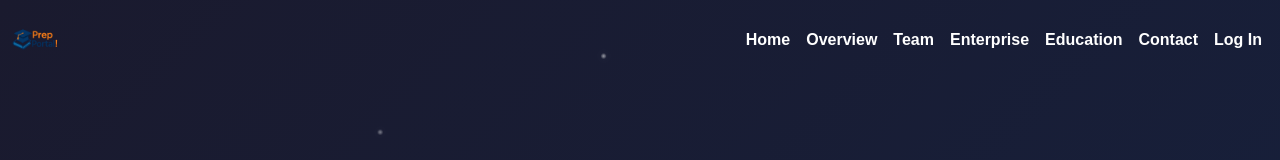
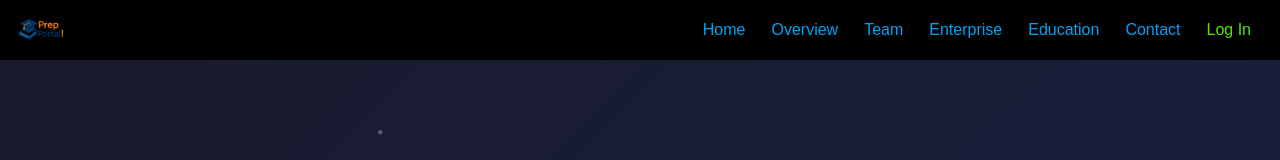
Before and after one commit to RinkuGuptaa/Prep_Portal, a React (Create React App) app: page / in a window 1280 px wide. Shown: the top 160 px of the page. Built offline with nearby package versions, Linux system fonts and the light colour scheme.

Commit message:
update the Navbar & css file

```diff
--- a/src/components/Navbar.jsx
+++ b/src/components/Navbar.jsx
@@ -1,10 +1,17 @@
-import React from 'react';
-import { Link, useNavigate  } from 'react-router-dom';
+import React, { useState, useRef, useEffect } from 'react';
+import { Link, useNavigate } from 'react-router-dom';
 import { toast } from 'react-toastify';
+
 const Navbar = () => {
   const navigate = useNavigate();
+  const [isNavCollapsed, setIsNavCollapsed] = useState(true);
+  const navbarRef = useRef(null);
 
- const handleEducationClick = (e) => {
+  const handleNavToggle = () => {
+    setIsNavCollapsed(!isNavCollapsed);
+  };
+
+  const handleEducationClick = (e) => {
     const user = localStorage.getItem('user');
     if (!user) {
       e.preventDefault();
@@ -12,10 +19,8 @@ const Navbar = () => {
         position: "top-center",
         autoClose: 3000,
       });
-      // Open the login/signup modal
       const modal = document.getElementById('authModal');
       if (modal) {
-        // Bootstrap modal show
         window.$('#authModal').modal('show');
       }
     } else {
@@ -24,46 +29,69 @@ const Navbar = () => {
         autoClose: 1500,
       });
     }
-    // else allow navigation
   };
 
+  // Close navbar when clicking outside
+  useEffect(() => {
+    const handleClickOutside = (event) => {
+      if (navbarRef.current && !navbarRef.current.contains(event.target)) {
+        setIsNavCollapsed(true);
+      }
+    };
+
+    // Add when the menu is open
+    if (!isNavCollapsed) {
+      document.addEventListener('mousedown', handleClickOutside);
+    }
+
+    return () => {
+      document.removeEventListener('mousedown', handleClickOutside);
+    };
+  }, [isNavCollapsed]);
+
   return (
-    <nav className="navbar navbar-expand-lg navbar-dark">
+    <nav
+      className="navbar navbar-expand-lg navbar-dark"
+      ref={navbarRef}
+    >
       <Link className="navbar-brand" to="/">
         <img src="/assets/Logo1.png" alt="Books and Particles Logo" style={{ width: '50px' }} />
       </Link>
       <button
         className="navbar-toggler"
         type="button"
-        data-toggle="collapse"
-        data-target="#navbarNav"
-        aria-controls="navbarNav"
-        aria-expanded="false"
-        aria-label="Toggle navigation"
+        onClick={handleNavToggle}
+        aria-expanded={!isNavCollapsed}
       >
         <span className="navbar-toggler-icon"></span>
       </button>
-      <div className="collapse navbar-collapse" id="navbarNav">
+      <div
+        className={`collapse navbar-collapse ${!isNavCollapsed ? 'show' : ''}`}
+        id="navbarNav"
+      >
         <ul className="navbar-nav ml-auto">
           <li className="nav-item">
-            <Link className="nav-link" to="/">Home</Link>
+            <Link className="nav-link" to="/" onClick={() => setIsNavCollapsed(true)}>Home</Link>
           </li>
           <li className="nav-item">
-            <Link className="nav-link" to="/overview">Overview</Link>
+            <Link className="nav-link" to="/overview" onClick={() => setIsNavCollapsed(true)}>Overview</Link>
           </li>
           <li className="nav-item">
-            <Link className="nav-link" to="/team">Team</Link>
+            <Link className="nav-link" to="/team" onClick={() => setIsNavCollapsed(true)}>Team</Link>
           </li>
           <li className="nav-item">
-            <Link className="nav-link" to="/enterprise">Enterprise</Link>
+            <Link className="nav-link" to="/enterprise" onClick={() => setIsNavCollapsed(true)}>Enterprise</Link>
           </li>
           <li className="nav-item">
-            <Link className="nav-link" to="/btech" onClick={handleEducationClick} >
+            <Link className="nav-link" to="/btech" onClick={(e) => {
+              handleEducationClick(e);
+              setIsNavCollapsed(true);
+            }}>
               Education
             </Link>
           </li>
           <li className="nav-item">
-            <Link className="nav-link" to="/contact">Contact</Link>
+            <Link className="nav-link" to="/contact" onClick={() => setIsNavCollapsed(true)}>Contact</Link>
           </li>
           <li className="nav-item">
             <button
@@ -71,6 +99,7 @@ const Navbar = () => {
               data-toggle="modal"
               data-target="#authModal"
               style={{ background: 'none', border: 'none', cursor: 'pointer' }}
+              onClick={() => setIsNavCollapsed(true)}
             >
               Log In
             </button>
--- a/src/styles.css
+++ b/src/styles.css
@@ -1,5 +1,5 @@
-html,
-body {
+/* Global Styles */
+html, body {
     height: 100%;
     margin: 0;
     padding: 0;
@@ -10,25 +10,168 @@ body {
     overflow-x: hidden;
 }
 
+/* Navigation Bar */
 .navbar {
-    background: transparent !important;
-    padding: 10px;
+    background-color: rgb(0, 0, 0) !important;
+    color: white;
+    display: flex;
+    justify-content: space-between;
+    align-items: center;
+    padding: 0.5rem 1rem;
     position: fixed;
+    top: 0;
+    left: 0;
+    right: 0;
+    z-index: 1030;
     width: 100%;
-    z-index: 100;
+    height: 60px;
 }
 
 .navbar-brand img {
-    width: 150px;
+    width: 50px;
     height: auto;
+    transition: transform 0.3s;
 }
 
-.navbar-nav .nav-link {
-    color: #fff !important;
-    font-weight: bold;
-    padding: 5px 10px;
+.navbar-brand:hover img {
+    transform: scale(1.1);
 }
 
+.navbar-nav {
+    display: flex;
+    align-items: center;
+}
+
+.nav-item {
+    margin: 0 5px;
+}
+
+.nav-link {
+    color: rgb(2, 162, 242) !important;
+    transition: color 0.3s, background-color 0.3s;
+    text-decoration: none !important;
+    padding: 8px 15px;
+    border-radius: 8px;
+    font-weight: 500;
+}
+
+.nav-link:hover {
+    color: #ffdd57 !important;
+    background-color: rgba(255, 255, 255, 0.1);
+}
+
+.navbar-toggler {
+    border: none;
+    background-color: rgba(255, 255, 255, 0.2) !important;
+    color: white !important;
+    border-radius: 5px;
+    padding: 0.4rem 0.6rem;
+}
+
+.navbar-toggler:focus {
+    outline: none;
+    box-shadow: none;
+}
+
+.btn-link {
+    color: rgb(84, 228, 12) !important;
+    background: none;
+    border: none;
+    cursor: pointer;
+    padding: 8px 15px;
+    border-radius: 8px;
+    font-weight: 500;
+    text-decoration: none !important;
+}
+
+.btn-link:hover {
+    color: #ffdd57 !important;
+    background-color: rgba(55, 8, 243, 0.1);
+    text-decoration: none;
+}
+
+/* Login Form Styles */
+.login-form {
+    background-color: #222;
+    padding: 2rem;
+    border-radius: 10px;
+    box-shadow: 0 5px 15px rgba(0, 0, 0, 0.3);
+    max-width: 400px;
+    margin: 2rem auto;
+}
+
+.login-form h2 {
+    color: #ffdd57;
+    margin-bottom: 1.5rem;
+    text-align: center;
+}
+
+.login-form .form-control {
+    background-color: #333;
+    border: 1px solid #444;
+    color: rgb(255, 255, 255);
+    margin-bottom: 1rem;
+}
+
+.login-form .form-control:focus {
+    background-color: #444;
+    border-color: #ffdd57;
+    color: white;
+    box-shadow: 0 0 0 0.2rem rgba(255, 221, 87, 0.25);
+}
+
+.login-form label {
+    color: #ddd;
+}
+
+.login-form .btn-primary {
+    background-color: #ffdd57;
+    border-color: #ffdd57;
+    color: #333;
+    font-weight: bold;
+    width: 100%;
+    padding: 0.5rem;
+    margin-top: 1rem;
+}
+
+.login-form .btn-primary:hover {
+    background-color: #ffd700;
+    border-color: #ffd700;
+}
+
+.login-form .text-muted {
+    color: #aaa !important;
+}
+
+.login-form a {
+    color: #ffdd57;
+    text-decoration: none;
+}
+
+.login-form a:hover {
+    color: #ffd700;
+    text-decoration: underline;
+}
+
+/* Main content padding to account for fixed navbar */
+.main-content {
+    padding-top: 80px;
+}
+
+/* Responsive adjustments for navbar */
+@media (max-width: 992px) {
+    .navbar-collapse {
+        background-color: rgba(0, 0, 0, 0.9);
+        padding: 15px;
+        border-radius: 0 0 10px 10px;
+    }
+
+    .nav-item {
+        margin: 5px 0;
+    }
+}
+
+/* Home Page Styles */
 .home-container {
     position: relative;
     width: 100%;
@@ -96,6 +239,7 @@ p {
     z-index: 10;
 }
 
+/* Footer */
 footer {
     background: #111;
     color: #fff;
@@ -103,6 +247,7 @@ footer {
     text-align: center;
 }
 
+/* Modal */
 .modal-content {
     background-color: #333;
     color: #fff;
@@ -117,6 +262,30 @@ footer {
     height: 100%;
 }
 
+.modal-header {
+    border-bottom: 1px solid #444;
+}
+
+.modal-footer {
+    border-top: 1px solid #444;
+}
+
+.modal-title {
+    color: #ffcd06;
+}
+
+.close {
+    color: white;
+    text-shadow: none;
+    opacity: 0.8;
+}
+
+.close:hover {
+    color: #ffdd57;
+    opacity: 1;
+}
+
+/* Team Section */
 .team-section {
     padding: 80px 20px;
     background-color: #111;
@@ -190,6 +359,7 @@ footer {
     color: inherit;
 }
 
+/* Overview Section */
 .Overview {
     text-align: center;
     padding: 80px 20px;
@@ -302,88 +472,6 @@ footer {
     transform: scale(1.2);
 }
 
-@media (max-width: 768px) {
-    .carousel-container {
-        height: 350px;
-    }
-
-    .Overview h1 {
-        font-size: 2rem;
-    }
-
-    .carousel-control {
-        width: 40px;
-        height: 40px;
-        font-size: 1.2rem;
-    }
-
-    h2 {
-        font-size: 2rem;
-    }
-
-    p {
-        font-size: 1rem;
-    }
-
-    .team-section {
-        padding: 60px 15px;
-    }
-
-    .team-container {
-        gap: 20px;
-    }
-
-    .team-member {
-        width: 200px;
-        padding: 20px;
-    }
-
-    .image-container {
-        width: 120px;
-        height: 120px;
-    }
-}
-
-@media (max-width: 480px) {
-    .carousel-container {
-        height: 250px;
-    }
-
-    .carousel-control {
-        width: 30px;
-        height: 30px;
-        font-size: 1rem;
-    }
-
-    .Overview {
-        padding: 60px 15px;
-    }
-
-    .team-section {
-        padding: 40px 10px;
-    }
-
-    .team-heading {
-        font-size: 2rem;
-        margin-bottom: 30px;
-    }
-
-    .team-member {
-        width: 160px;
-        padding: 15px;
-    }
-
-    .image-container {
-        width: 100px;
-        height: 100px;
-    }
-}
-
-
-
-
-
-
 /* Enterprise Page Styles */
 .enterprise-page {
     font-family: 'Segoe UI', Tahoma, Geneva, Verdana, sans-serif;
@@ -393,7 +481,6 @@ footer {
     padding: 0 20px;
 }
 
-/* Hero Section */
 .enterprise-hero {
     background: linear-gradient(135deg, #1a2a6c, #b21f1f, #fdbb2d);
     color: white;
@@ -452,7 +539,6 @@ footer {
     background: rgba(255, 255, 255, 0.1);
 }
 
-/* Solutions Section */
 .solutions-section {
     padding: 60px 0;
     text-align: center;
@@ -507,7 +593,6 @@ footer {
     line-height: 1.6;
 }
 
-/* Testimonials */
 .testimonials-section {
     background: #f9f9f9;
     padding: 80px 20px;
@@ -552,7 +637,6 @@ footer {
     color: #1a2a6c;
 }
 
-/* CTA Section */
 .enterprise-cta {
     text-align: center;
     padding: 80px 20px;
@@ -597,47 +681,6 @@ footer {
 .cta-item p {
     margin-bottom: 15px;
 }
-
-/* Responsive Design */
-@media (max-width: 768px) {
-  .hero-content h1 {
-    font-size: 2.2rem;
-  }
-
-  .hero-subtitle {
-    font-size: 1.1rem;
-  }
-
-  .cta-buttons {
-    flex-direction: column;
-    align-items: center;
-  }
-
-  .solutions-section h2,
-  .testimonials-section h2,
-  .enterprise-cta h2 {
-    font-size: 1.8rem;
-  }
-}
-
-@media (max-width: 480px) {
-  .enterprise-hero {
-    padding: 60px 20px;
-  }
-
-  .hero-content h1 {
-    font-size: 1.8rem;
-  }
-
-  .solution-card {
-    padding: 20px;
-  }
-
-  .testimonial-card {
-    padding: 20px;
-  }
-}
-
 
 /* Contact Page Styles */
 .contact-page {
@@ -733,7 +776,7 @@ footer {
 .form-group label {
     display: block;
     margin-bottom: 0.5rem;
-  color: #2c3e50;
+    color: #0c83fb;
     font-weight: 500;
 }
 
@@ -789,6 +832,65 @@ footer {
 
 /* Responsive Design */
 @media (max-width: 768px) {
+    .carousel-container {
+        height: 350px;
+    }
+
+    .Overview h1 {
+        font-size: 2rem;
+    }
+
+    .carousel-control {
+        width: 40px;
+        height: 40px;
+        font-size: 1.2rem;
+    }
+
+    h2 {
+        font-size: 2rem;
+    }
+
+    p {
+        font-size: 1rem;
+    }
+
+    .team-section {
+        padding: 60px 15px;
+    }
+
+    .team-container {
+        gap: 20px;
+    }
+
+    .team-member {
+        width: 200px;
+        padding: 20px;
+    }
+
+    .image-container {
+        width: 120px;
+        height: 120px;
+    }
+
+    .hero-content h1 {
+        font-size: 2.2rem;
+    }
+
+    .hero-subtitle {
+        font-size: 1.1rem;
+    }
+
+    .cta-buttons {
+        flex-direction: column;
+        align-items: center;
+    }
+
+    .solutions-section h2,
+    .testimonials-section h2,
+    .enterprise-cta h2 {
+        font-size: 1.8rem;
+    }
+
     .contact-hero h1 {
         font-size: 2rem;
     }
@@ -803,6 +905,55 @@ footer {
 }
 
 @media (max-width: 480px) {
+    .carousel-container {
+        height: 250px;
+    }
+
+    .carousel-control {
+        width: 30px;
+        height: 30px;
+        font-size: 1rem;
+    }
+
+    .Overview {
+        padding: 60px 15px;
+    }
+
+    .team-section {
+        padding: 40px 10px;
+    }
+
+    .team-heading {
+        font-size: 2rem;
+        margin-bottom: 30px;
+    }
+
+    .team-member {
+        width: 160px;
+        padding: 15px;
+    }
+
+    .image-container {
+        width: 100px;
+        height: 100px;
+    }
+
+    .enterprise-hero {
+        padding: 60px 20px;
+    }
+
+    .hero-content h1 {
+        font-size: 1.8rem;
+    }
+
+    .solution-card {
+        padding: 20px;
+    }
+
+    .testimonial-card {
+        padding: 20px;
+    }
+
     .contact-page {
         padding: 1rem;
     }
@@ -814,4 +965,9 @@ footer {
     .contact-form {
         padding: 1.5rem;
     }
+
+    .login-form {
+        padding: 1.5rem;
+        margin: 1rem;
     }
+}
```
Also changed, not shown: src/components/page/BtechPageAlt.css (+0 -11 lines). Lines whose indentation alone changed are shown as unchanged.
